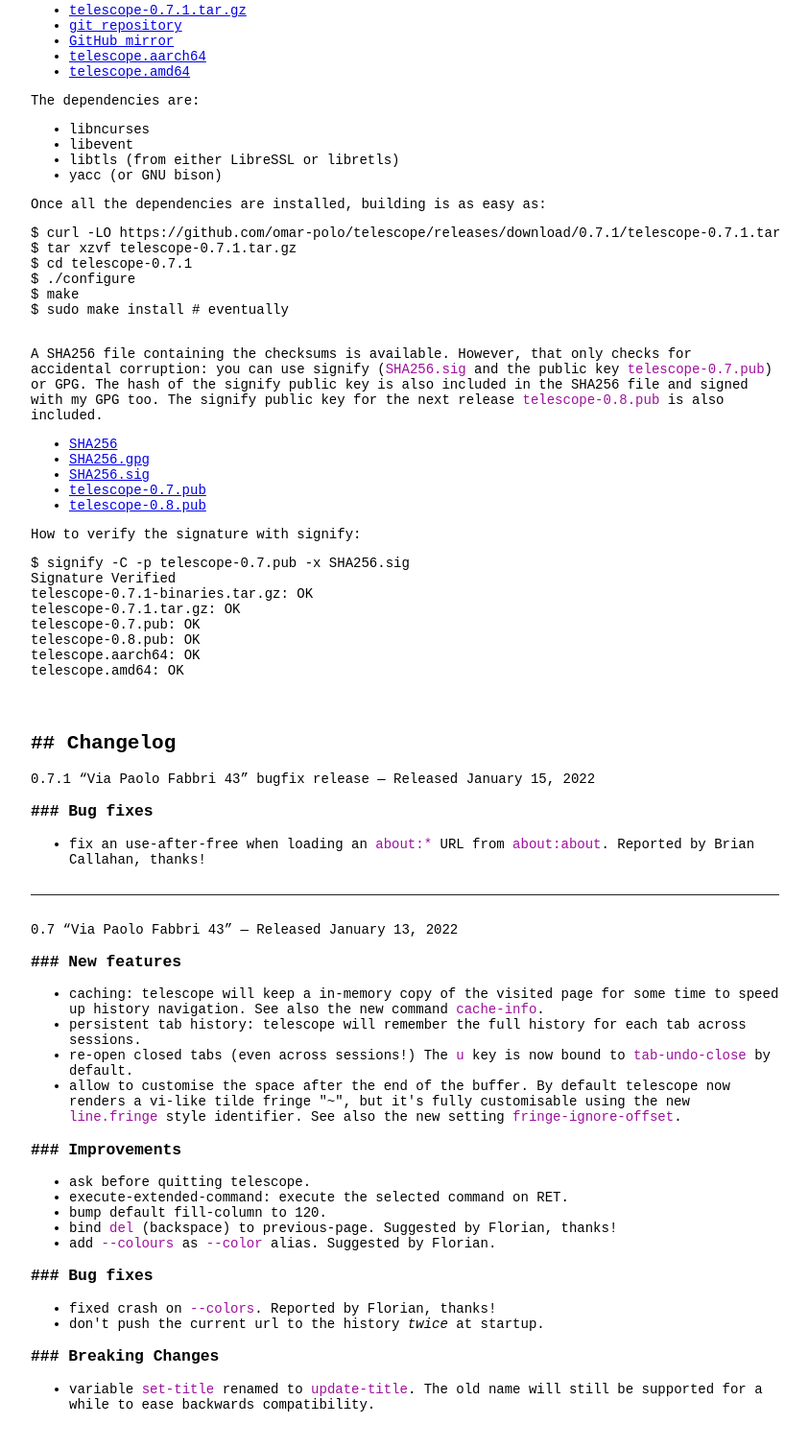
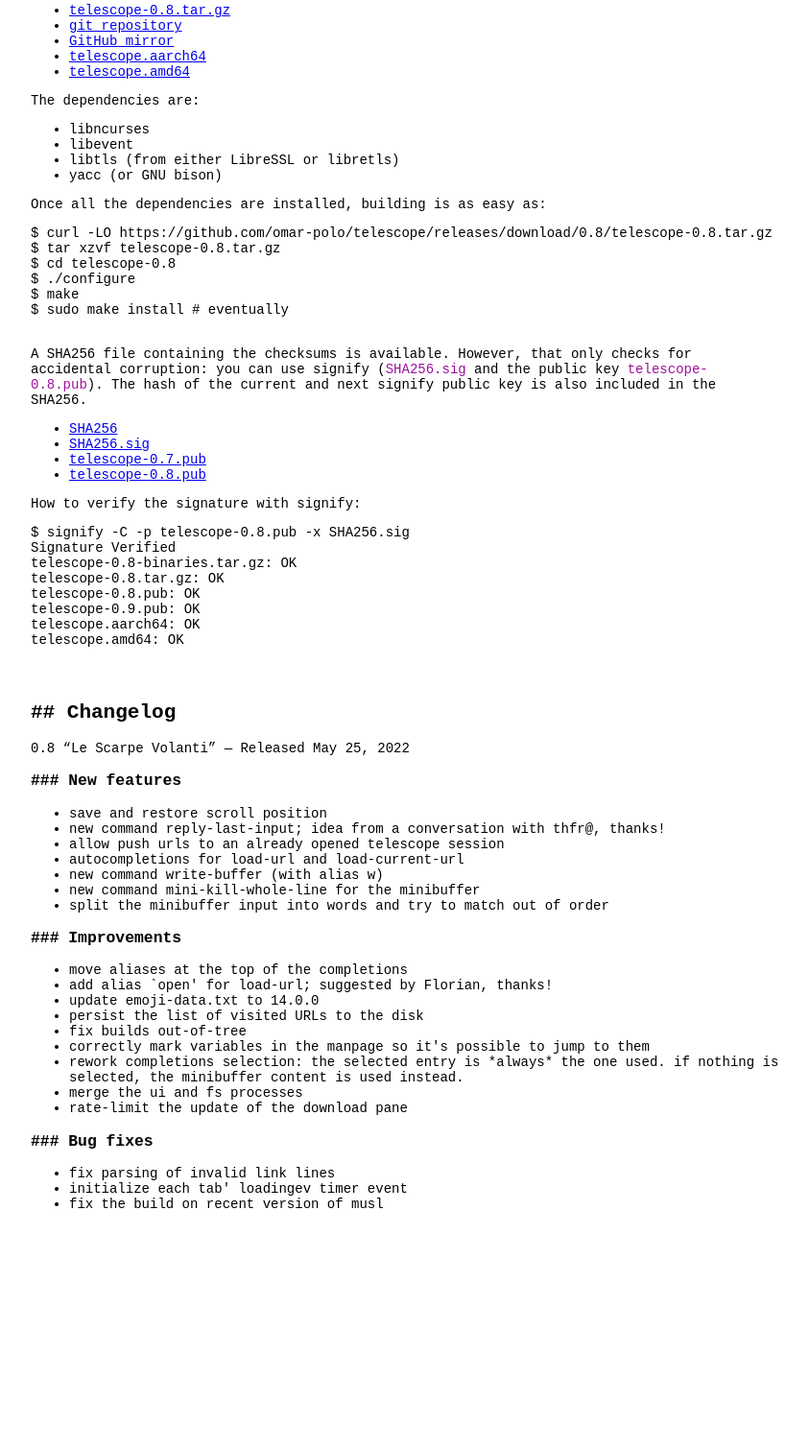
Before and after one commit to telescope-browser/telescope, a plain HTML site: page site/index.html in a window 1280 px wide. Shown: the part 1049-2558 px from the top of the page at 96% size, without its empty margins (218-1061 px from the left). After the commit the page ends 2406 px from the top, so only its background shows below. Drawn offline with Linux system fonts and the light colour scheme.

Commit message:
[html] changes for 0.8

```diff
--- a/site/index.html
+++ b/site/index.html
@@ -124,7 +124,7 @@
 |_     _|.-----.|  |.-----.-----.----.-----.-----.-----.
   |   |  |  -__||  ||  -__|__ --|  __|  _  |  _  |  -__|
   |___|  |_____||__||_____|_____|____|_____|   __|_____|
-                                           |__| v0.7.1</pre>
+                                           |__| v0.8</pre>
     <blockquote>
       <p>Telescope is a w3m-like browser for Gemini</p>
     </blockquote>
@@ -153,8 +153,8 @@
     <p>Source code and precompiled binaries for linux are available:</p>
     <ul>
       <li>
-        <a href="https://github.com/omar-polo/telescope/releases/download/0.7.1/telescope-0.7.1.tar.gz">
-          telescope-0.7.1.tar.gz
+        <a href="https://github.com/omar-polo/telescope/releases/download/0.8/telescope-0.8.tar.gz">
+          telescope-0.8.tar.gz
         </a>
       </li>
       <li>
@@ -164,12 +164,12 @@
         <a href="https://github.com/omar-polo/telescope">GitHub mirror</a>
       </li>
       <li>
-        <a href="https://github.com/omar-polo/telescope/releases/download/0.7.1/telescope.aarch64">
+        <a href="https://github.com/omar-polo/telescope/releases/download/0.8/telescope.aarch64">
           telescope.aarch64
         </a>
       </li>
       <li>
-        <a href="https://github.com/omar-polo/telescope/releases/download/0.7.1/telescope.amd64">
+        <a href="https://github.com/omar-polo/telescope/releases/download/0.8/telescope.amd64">
           telescope.amd64
         </a>
       </li>
@@ -182,9 +182,9 @@
       <li>yacc (or GNU bison)</li>
     </ul>
     <p>Once all the dependencies are installed, building is as easy as:</p>
-    <pre>$ curl -LO https://github.com/omar-polo/telescope/releases/download/0.7.1/telescope-0.7.1.tar.gz
-$ tar xzvf telescope-0.7.1.tar.gz
-$ cd telescope-0.7.1
+    <pre>$ curl -LO https://github.com/omar-polo/telescope/releases/download/0.8/telescope-0.8.tar.gz
+$ tar xzvf telescope-0.8.tar.gz
+$ cd telescope-0.8
 $ ./configure
 $ make
 $ sudo make install # eventually
@@ -192,118 +192,71 @@
     <p>
       A SHA256 file containing the checksums is available.  However,
       that only checks for accidental corruption: you can use signify
-      (<code>SHA256.sig</code> and the public key
-      <code>telescope-0.7.pub</code>) or GPG.  The hash of the signify
-      public key is also included in the SHA256 file and signed with
-      my GPG too. The signify public key for the next release
-      <code>telescope-0.8.pub</code> is also included.
+      (<code>SHA256.sig</code> and the public key <code>telescope-0.8.pub</code>).
+      The hash of the current and next signify public key is also
+      included in the SHA256.
     </p>
     <ul>
       <li>
-        <a href="https://github.com/omar-polo/telescope/releases/download/0.7.1/SHA256">
+        <a href="https://github.com/omar-polo/telescope/releases/download/0.8/SHA256">
           SHA256
         </a>
       </li>
       <li>
-        <a href="https://github.com/omar-polo/telescope/releases/download/0.7.1/SHA256.gpg">
-          SHA256.gpg
-        </a>
-      </li>
-      <li>
-        <a href="https://github.com/omar-polo/telescope/releases/download/0.7.1/SHA256.sig">
+        <a href="https://github.com/omar-polo/telescope/releases/download/0.8/SHA256.sig">
           SHA256.sig
         </a>
       </li>
       <li>
-        <a href="https://github.com/omar-polo/telescope/releases/download/0.7.1/telescope-0.7.pub">
+        <a href="https://github.com/omar-polo/telescope/releases/download/0.8/telescope-0.7.pub">
           telescope-0.7.pub
         </a>
       </li>
       <li>
-        <a href="https://github.com/omar-polo/telescope/releases/download/0.7.1/telescope-0.8.pub">
+        <a href="https://github.com/omar-polo/telescope/releases/download/0.8/telescope-0.8.pub">
           telescope-0.8.pub
         </a>
       </li>
     </ul>
     <p>How to verify the signature with signify:</p>
-    <pre>$ signify -C -p telescope-0.7.pub -x SHA256.sig
+    <pre>$ signify -C -p telescope-0.8.pub -x SHA256.sig
 Signature Verified
-telescope-0.7.1-binaries.tar.gz: OK
-telescope-0.7.1.tar.gz: OK
-telescope-0.7.pub: OK
+telescope-0.8-binaries.tar.gz: OK
+telescope-0.8.tar.gz: OK
 telescope-0.8.pub: OK
+telescope-0.9.pub: OK
 telescope.aarch64: OK
 telescope.amd64: OK
     </pre>
     <h2>Changelog</h2>
-    <p>0.7.1 “Via Paolo Fabbri 43” bugfix release — Released January 15, 2022</p>
-    <h3>Bug fixes</h3>
-    <ul>
-      <li>
-        fix an use-after-free when loading an <code>about:*</code> URL from
-        <code>about:about</code>.  Reported by Brian Callahan, thanks!
-      </li>
-    </ul>
-    <hr />
-    <p>0.7 “Via Paolo Fabbri 43” — Released January 13, 2022</p>
+    <p>0.8 “Le Scarpe Volanti” — Released May 25, 2022</p>
     <h3>New features</h3>
     <ul>
-      <li>
-        caching: telescope will keep a in-memory copy of the visited
-        page for some time to speed up history navigation.  See also
-        the new command <code>cache-info</code>.
-      </li>
-      <li>
-        persistent tab history: telescope will remember the full
-        history for each tab across sessions.
-      </li>
-      <li>
-        re-open closed tabs (even across sessions!)  The <kbd>u</kbd>
-        key is now bound to <code>tab-undo-close</code> by default.
-      </li>
-      <li>
-        allow to customise the space after the end of the buffer.  By
-        default telescope now renders a vi-like tilde fringe "~", but
-        it's fully customisable using the new <code>line.fringe</code>
-        style identifier.  See also the new setting
-        <code>fringe-ignore-offset</code>.
-      </li>
+      <li>save and restore scroll position</li>
+      <li>new command reply-last-input; idea from a conversation with thfr@, thanks!</li>
+      <li>allow push urls to an already opened telescope session</li>
+      <li>autocompletions for load-url and load-current-url</li>
+      <li>new command write-buffer (with alias w)</li>
+      <li>new command mini-kill-whole-line for the minibuffer</li>
+      <li>split the minibuffer input into words and try to match out of order</li>
     </ul>
     <h3>Improvements</h3>
     <ul>
-      <li>ask before quitting telescope.</li>
-      <li>
-        execute-extended-command: execute the selected command on RET.
-      </li>
-      <li>bump default fill-column to 120.</li>
-      <li>
-        bind <kbd>del</kbd> (backspace) to previous-page.  Suggested by
-        Florian, thanks!
-      </li>
-      <li>
-        add <code>--colours</code> as <code>--color</code> alias.
-        Suggested by Florian.
-      </li>
+      <li>move aliases at the top of the completions</li>
+      <li>add alias `open' for load-url; suggested by Florian, thanks!</li>
+      <li>update emoji-data.txt to 14.0.0</li>
+      <li>persist the list of visited URLs to the disk</li>
+      <li>fix builds out-of-tree</li>
+      <li>correctly mark variables in the manpage so it's possible to jump to them</li>
+      <li>rework completions selection: the selected entry is *always* the one used.  if nothing is selected, the minibuffer content is used instead.</li>
+      <li>merge the ui and fs processes</li>
+      <li>rate-limit the update of the download pane</li>
     </ul>
     <h3>Bug fixes</h3>
     <ul>
-      <li>
-        fixed crash on <code>--colors</code>.  Reported by Florian,
-        thanks!
-      </li>
-      <li>
-        don't push the current url to the history <em>twice</em> at
-        startup.
-      </li>
-    </ul>
-    <h3>Breaking Changes</h3>
-    <ul>
-      <li>
-        variable <code>set-title</code> renamed to
-        <code>update-title</code>.
-        The old name will still be supported for a while to ease
-        backwards compatibility.
-      </li>
+      <li>fix parsing of invalid link lines</li>
+      <li>initialize each tab' loadingev timer event</li>
+      <li>fix the build on recent version of musl</li>
     </ul>
   </body>
 </html>
```
